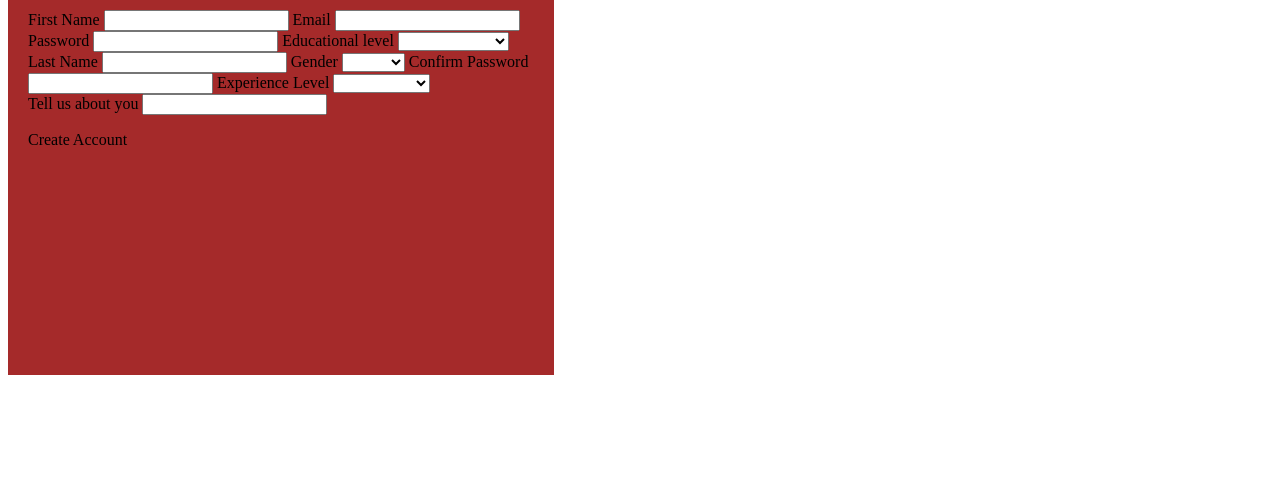
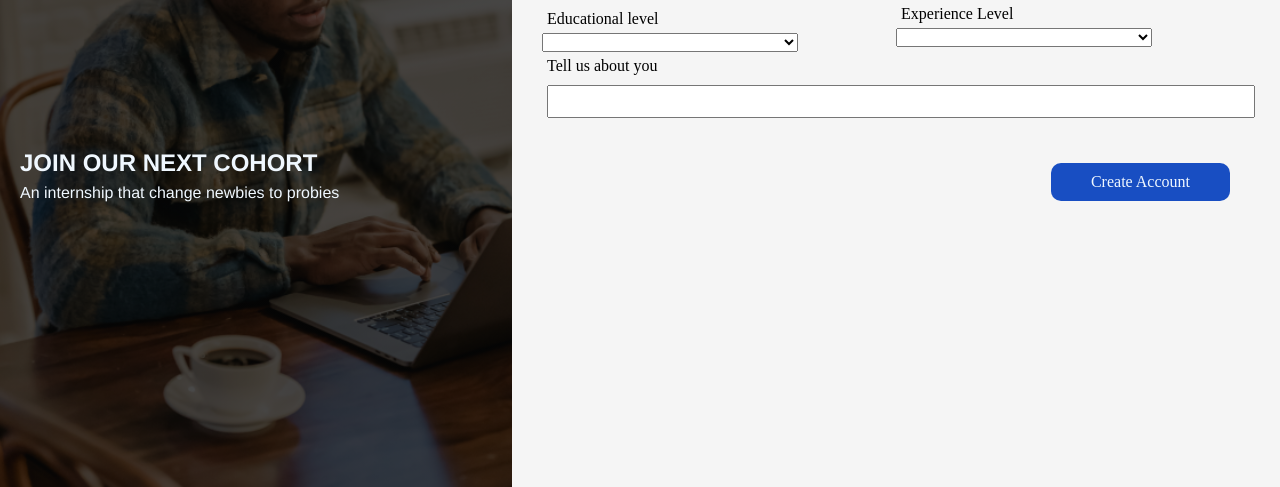
Before and after one commit to Owolabs/kode-camp, a plain HTML site: page index.html in a window 1280 px wide. Shown: the part 313-800 px from the top of the page. Drawn offline with Linux system fonts and the light colour scheme.

Commit message:
i added a style

```diff
--- a/index.html
+++ b/index.html
@@ -1,7 +1,7 @@
 <!DOCTYPE html>
 <html lang="en">
 <head>
-    <link rel="stylesheet" href="style_sheet.css">
+    <link rel="stylesheet" href="style.css">
     <meta charset="UTF-8">
     <meta name="viewport" content="width=device-width, initial-scale=1.0">
     <title>about us</title>
```
